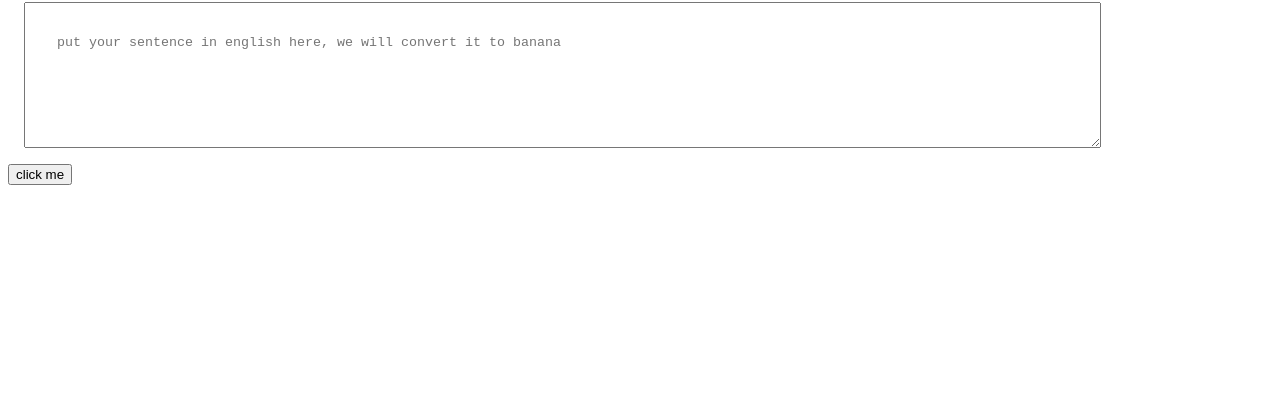
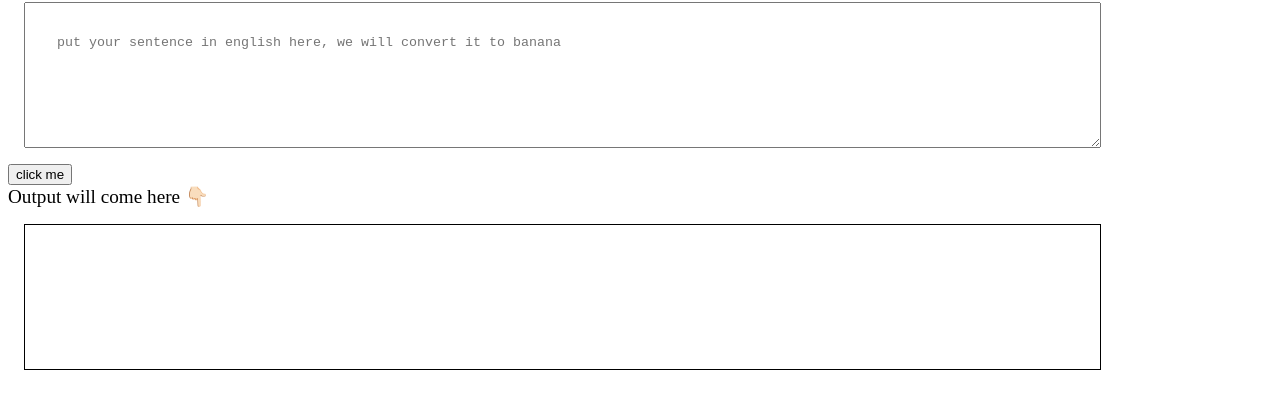
Before and after one commit to NeeshuSharmaa/Minions-Speak, a plain HTML site: page index.html in a window 1280 px wide. Shown: the part 78-486 px from the top of the page. Drawn offline with Linux system fonts and the light colour scheme.

Commit message:
input output processing done

```diff
--- a/app.js
+++ b/app.js
@@ -1,12 +1,16 @@
 var btnTranslate =document.querySelector("btn-translate");
+var txtInput = document.querySelector("#txt-input")
+var outputDiv = document.querySelector("#output")
 
-var txtInput = document.querySelector("#txt-input")
 
 console.log(txtInput)
 
 function clickEventHandler (){
-    console.log("clicked!");
-    console.log("input", txtInput.value);
+    // console.log("clicked!");
+    // to read value --> .value
+    // console.log("input", txtInput.value);
+    outputDiv.innerText =" "
 };
 
+// click is predefined
 btnTranslate.addEventListener ("click", clickEventHandler)
--- a/index.html
+++ b/index.html
@@ -14,6 +14,14 @@
             margin: 1rem;
             padding: 2rem;
         }
+        #output {
+            border: 1px solid black;
+            width:80% ;
+            height: 10vh;
+            display: block ;
+            margin: 1rem;
+            padding: 2rem;
+        }
     </style>
 </head>
 <body>
@@ -23,5 +31,8 @@
     placeholder="put your sentence in english here, we will convert it to banana"></textarea>
     <button id="btn-translate">click me</button>
 
+    <div style="font-size: larger;">Output will come here 👇🏻</div>
+    <div id="output"></div>
+
 </body>
 </html>
```
